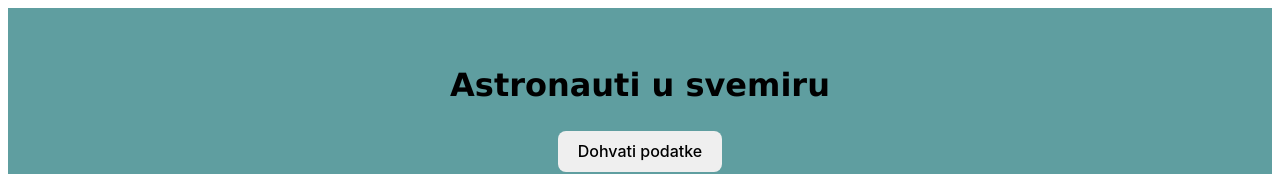
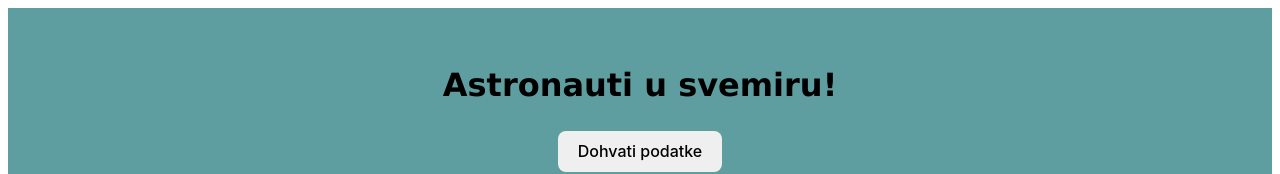
Before and after one commit to gzaharija-pmfst/jdev-primjer, a React (Vite) app: page / in a window 1280 px wide. Shown: the top 174 px of the page. Built offline with nearby package versions, Linux system fonts and the light colour scheme.

Commit message:
Update App.jsx

```diff
--- a/src/App.jsx
+++ b/src/App.jsx
@@ -15,7 +15,7 @@ function App() {
 
   return (
     <div className='App'>
-      <h1>Astronauti u svemiru</h1>
+      <h1>Astronauti u svemiru!</h1>
       <button onClick={dohvatiPodatke}>Dohvati podatke</button>
       <div className="okvir">
         {ljudi.map(el => (
```
